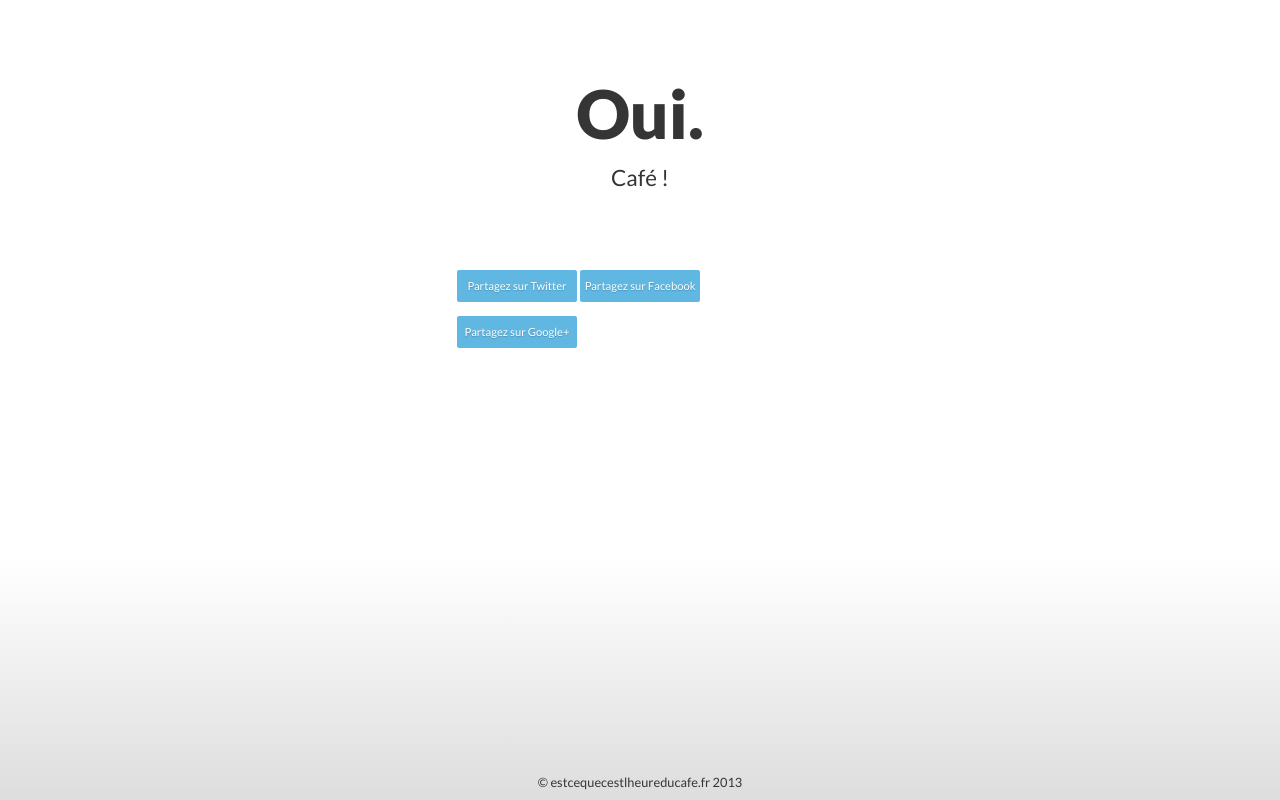
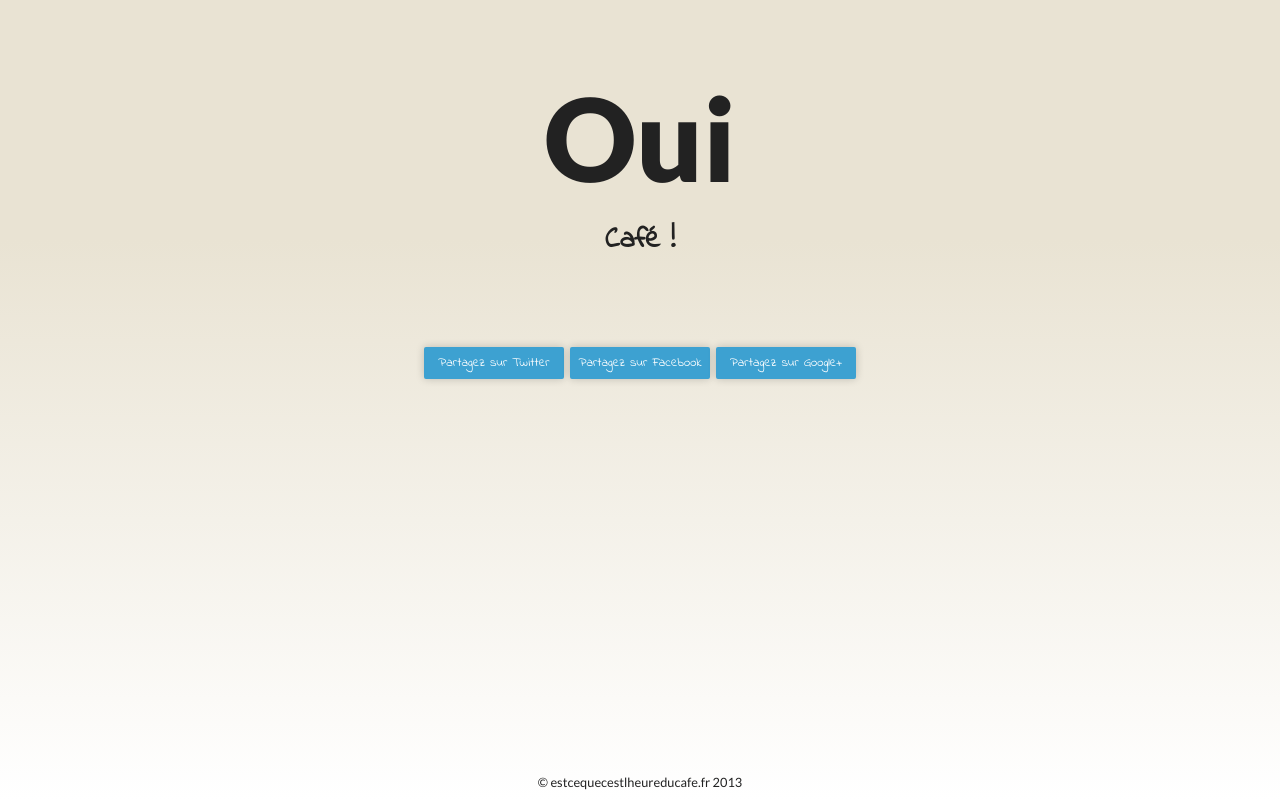
Before and after one commit to antoinefriteau/estcequecestlheureducafe, a plain HTML site: page index.html in a window 1280 px wide. Drawn offline with Linux system fonts and the light colour scheme.

Commit message:
Update global design (+ new font) Adapt ergonomics design Improve description and keywords

```diff
--- a/index.html
+++ b/index.html
@@ -7,13 +7,13 @@
 		<meta name="apple-mobile-web-app-capable" content="yes">
 		<meta name="apple-mobile-web-app-status-bar-style" content="black">
 
-		<title>Est-ce que c'est l'heure du cafe ? - estcequecestlheureducafe.fr</title>
-		<meta name="description" content="Savoir s'il est encore temps d'aller au cinéma" />
+		<title>L'instant Café, Est-ce que c'est l'heure du cafe ? - estcequecestlheureducafe.fr</title>
+		<meta name="description" content="Savoir s'il est l'heure de déguster un bon café." />
 		<meta http-equiv="content-language" content="fr">
 
 		<meta property="og:type" content="website"/>
-		<meta property="og:title" content="L'instant Cinéma - estcequecestlheureducafe.fr"/>
-		<meta property="og:description" content="Savoir s'il est encore temps d'aller au cinéma"/>
+		<meta property="og:title" content="L'instant Café - estcequecestlheureducafe.fr"/>
+		<meta property="og:description" content="Savoir s'il est l'heure de déguster un bon café."/>
 		<meta property="og:url" content="http://estcequecestlheureducafe.fr/"/>
 		<meta property="og:image" content="http://estcequecestlheureducafe.fr/img/logo_estcequecestlheureducafe.jpg"/>
 		<meta property="og:site_name" content="estcequecestlheureducafe"/>
@@ -27,7 +27,9 @@
 			<link href="/stylesheets/ie.css" media="screen, projection" rel="stylesheet" type="text/css" />
 		<![endif]-->
 
-		<link href='//fonts.googleapis.com/css?family=Lato:100,300,400,700,900' rel='stylesheet' type='text/css'>
+		<!--<link href='//fonts.googleapis.com/css?family=Lato:100,300,400,700,900' rel='stylesheet' type='text/css'>-->
+		<link href='//fonts.googleapis.com/css?family=Lato:300,400,900' rel='stylesheet' type='text/css'>
+		<link href="http://fonts.googleapis.com/css?family=Indie+Flower" rel="stylesheet" type="text/css">
 		<script>
 			(function(i,s,o,g,r,a,m){i['GoogleAnalyticsObject']=r;i[r]=i[r]||function(){
 			(i[r].q=i[r].q||[]).push(arguments)},i[r].l=1*new Date();a=s.createElement(o),
@@ -41,9 +43,8 @@
 
 	<body>
 
-
 		<header>
-			<h1 id="title">Si on veut, c'est toujours l'heure du café ;)</h1>
+			<h1 id="title">L'instant Café - estcequecestlheureducafe.fr</h1>
 		</header>
 
 		<section id="data">
@@ -137,10 +138,10 @@
 
 					switch(json.time[key].response) {
 						case 0:
-							title.innerText = 'Non.';
+							title.innerText = 'Non';
 							break;
 						case 1:
-							title.innerText = 'Oui.';
+							title.innerText = 'Oui';
 							break;
 					}
 
@@ -153,8 +154,6 @@
 			}
 
 		}
-
-
 	</script>
 
 </html>
--- a/sass/custom.scss
+++ b/sass/custom.scss
@@ -29,19 +29,20 @@ body {
 	position: relative;
 	min-height: 100%;
 	padding-top: 40px;
-	font-family:'Lato';
+	font-family:'Lato', sans-serif;
 	font-weight:300;
 	font-size: 16px;
 	line-height: 100%;
-	color: #353535;
+	color: #222;
 
-	background: #e1e1e1;
-	background: -webkit-linear-gradient(bottom, #ddd 0%, #fff 30%);
-	background: -moz-linear-gradient(bottom, #ddd 0%, #fff 30%);
-	background: -ms-linear-gradient(bottom, #ddd 0%, #fff 30%);
-	background: -o-linear-gradient(bottom, #ddd 0%, #fff 30%);
-	background: linear-gradient(bottom, #ddd 0%,#ffffff 30%);
-	filter: progid:DXImageTransform.Microsoft.gradient(startColorstr='#FFE1E1E1', endColorstr='#FFFFFFFF',GradientType=0);
+	background: #e9e3d3;
+	background: -webkit-linear-gradient(bottom, #fff 0%, #e9e3d3 70%);
+	background: -moz-linear-gradient(bottom, #fff 0%, #e9e3d3 70%);
+	background: -ms-linear-gradient(bottom, #fff 0%, #e9e3d3 70%);
+	background: -o-linear-gradient(bottom, #fff 0%, #e9e3d3 70%);
+	background: linear-gradient(bottom, #fff 0%,#e9e3d3 70%);
+	filter: progid:DXImageTransform.Microsoft.gradient(startColorstr='#FFe9e3d3', endColorstr='#FFFFFFFF',GradientType=0);
+	background-attachment: fixed;
 }
 
 @mixin transition($type: all, $duration: 0.3s) {
@@ -57,7 +58,7 @@ h1 {
 	padding: 40px 0 0 0;
 	text-align: center;
 	font-weight: 900;
-	font-size: 4.2em;
+	font-size: 7.2em;
 	line-height: 1em;
 }
 
@@ -75,35 +76,38 @@ a {
 	width: 100%;
 	padding: 20px 0;
 	text-align: center;
-	font-size: 1.4em;
-	line-height: 1em;
-	font-weight: 400;
+	font-size: 1.8em;
+	line-height: 1.8em;
+	font-weight: bold;
+	font-family: 'Indie Flower';
 }
 
 .social_share {
 	min-height: 36px;
-	max-width: 366px;
+	max-width: 432px;
 	margin: 60px auto 0 auto;
+	font-family: 'Indie Flower';
+	padding-bottom: 32px;
 
 	a {
 		display: inline-block;
 		height: 32px;
-		width: 120px;
+		width: 140px;
 		margin-bottom: 14px;
 		padding: 12px 0px;
-		background-color: #60b7e2;
+		background-color: #3da1d1;
 		border-radius: 2px;
 		text-align: center;
-		font-size: 0.7em;
-		line-height: 0.7em;
+		font-size: 0.8em;
+		line-height: 0.75em;
 		font-weight: 400;
 		color: white;
-		text-shadow: 0 1px 1px rgba(0, 0, 0, 0.2);
 		text-decoration: none;
+		box-shadow: 0px 0px 8px rgba(0,0,0,.2);
 
 		&:hover {
 			@include transition(background-color, 0.5s);
-			background-color: #3da1d1;
+			background-color: #60b7e2;
 		}
 	}
 }
```
Also changed, not shown: css/custom.css.
